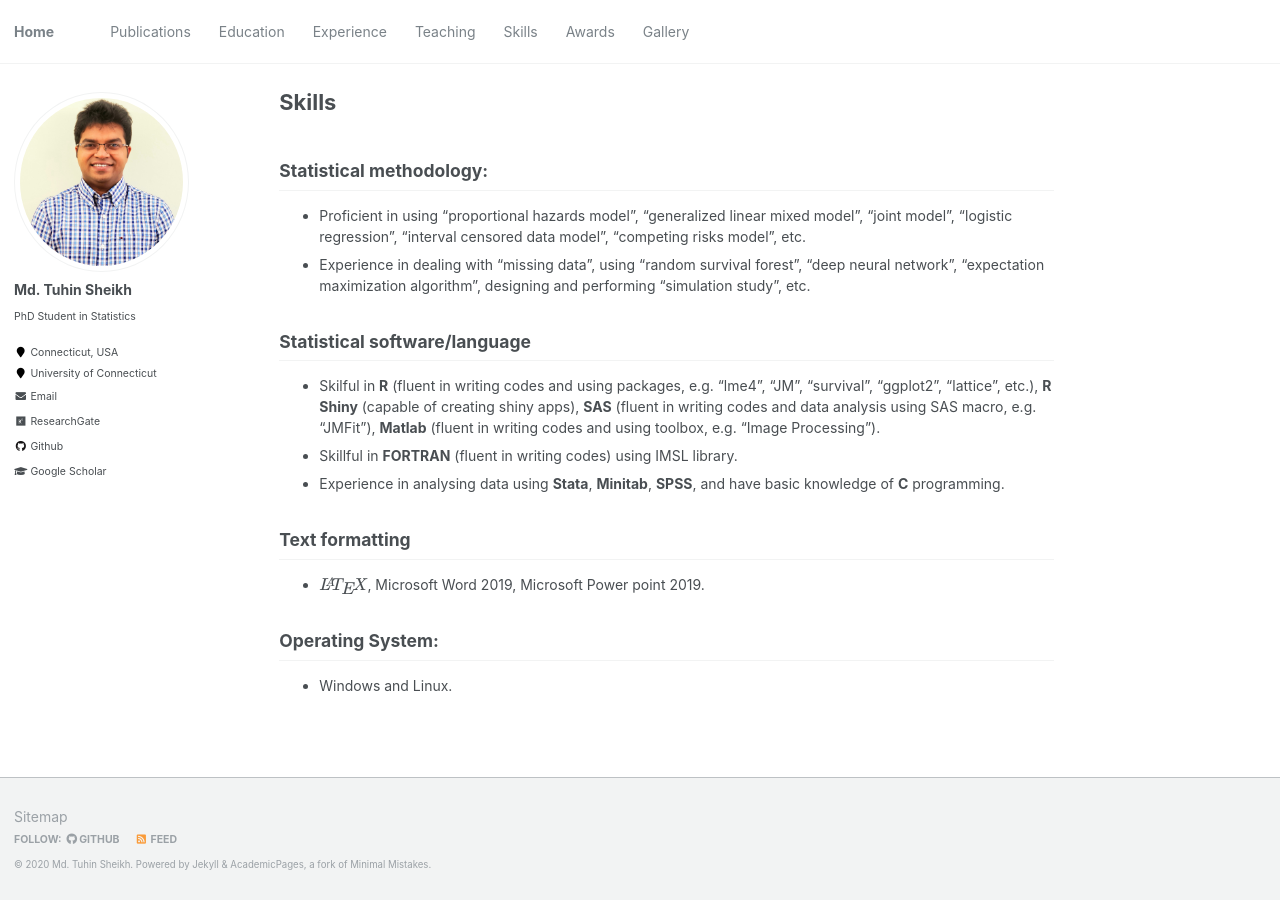
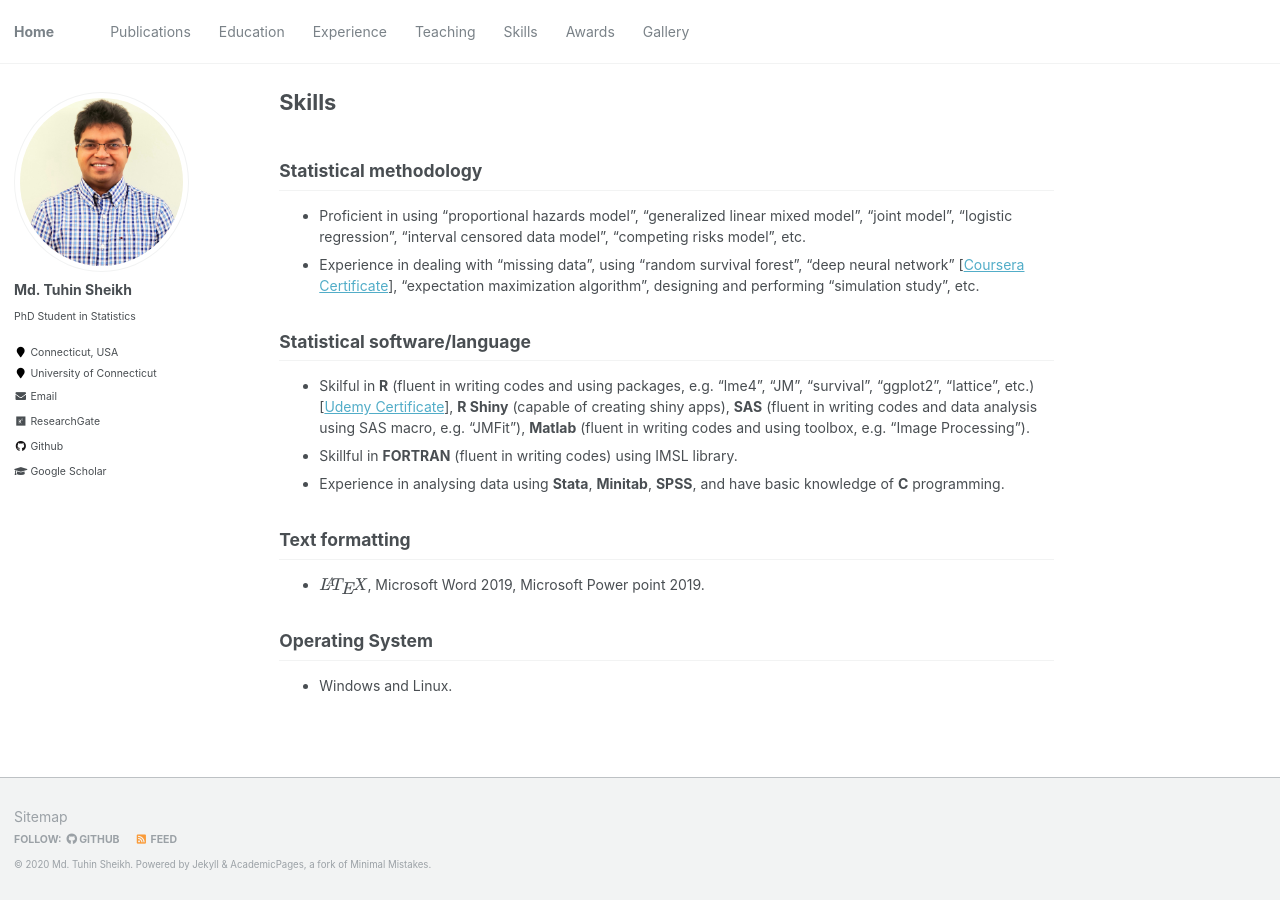
Before and after one commit to mdtuhinsheikh/mdtuhinsheikh.github.io, a Jekyll site: the page built from _pages/skills.md, in a window 1280 px wide. Built offline with Jekyll 4.4.1, drawn with Linux system fonts in a browser that asks for light colours; formulas are drawn with MathJax 3.

Commit message:
Update skills.md

```diff
--- a/_pages/skills.md
+++ b/_pages/skills.md
@@ -4,18 +4,18 @@ permalink: /skills/
 author_profile: true
 ---
 
-## Statistical methodology:
+## Statistical methodology
 * Proficient in using "proportional hazards model",
 "generalized linear mixed model",
 "joint model", "logistic regression", "interval censored data model",
 "competing risks model", etc.
 * Experience in dealing with "missing data", using "random survival forest",
-"deep neural network", "expectation maximization algorithm",
+"deep neural network" [[Coursera Certificate](https://www.coursera.org/account/accomplishments/certificate/8MC65T7SH99P)], "expectation maximization algorithm",
 designing and performing "simulation study", etc.
 
 ## Statistical software/language
 * Skilful in **R** (fluent in writing codes and using packages,
-e.g. "lme4", "JM", "survival", "ggplot2", "lattice", etc.),
+e.g. "lme4", "JM", "survival", "ggplot2", "lattice", etc.) [[Udemy Certificate](https://www.udemy.com/certificate/UC-21QY2ZUV/)],
 **R Shiny** (capable of creating shiny apps), **SAS** (fluent in writing codes
 and data analysis using SAS macro, e.g. "JMFit"),
 **Matlab** (fluent in writing codes and using toolbox, e.g. "Image Processing").
@@ -26,5 +26,5 @@ have basic knowledge of **C** programming.
 ## Text formatting
 * $\LaTeX$, Microsoft Word 2019, Microsoft Power point 2019.
 
-## Operating System:
+## Operating System
 * Windows and Linux.
```
